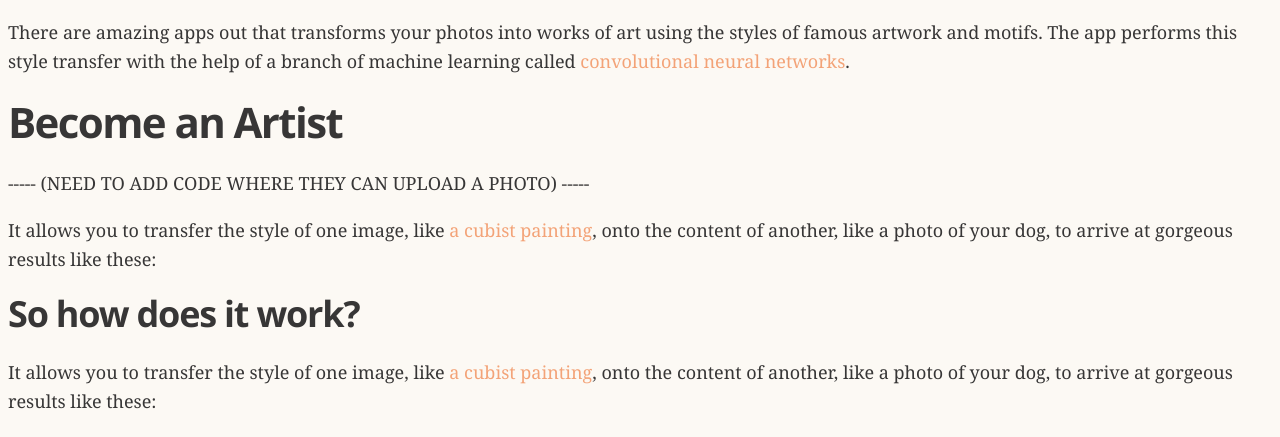
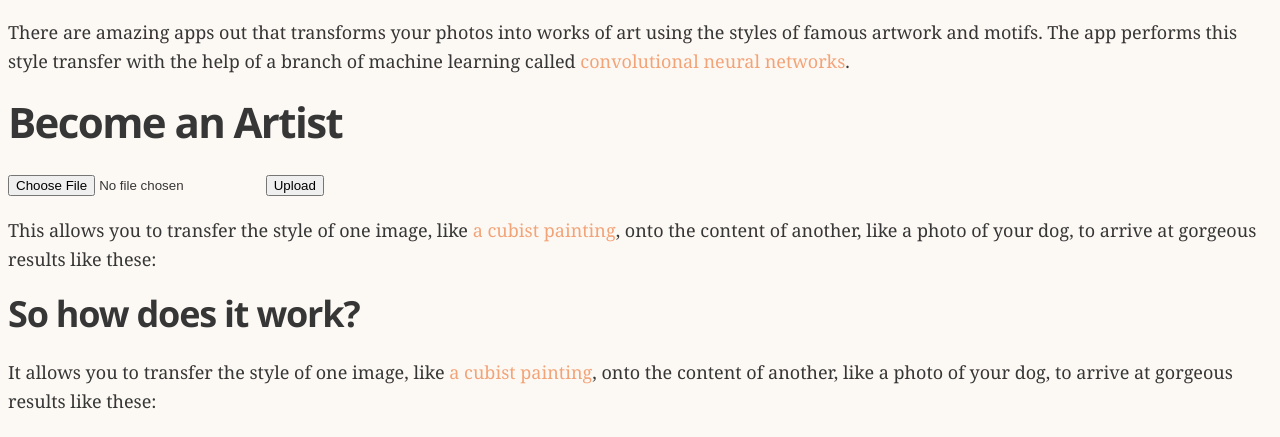
Before and after one commit to skhan4321/style_transfer, a Flask app: page /test in a window 1280 px wide. Shown: the part 193-630 px from the top of the page. Run offline with Flask 2, Linux system fonts and the light colour scheme; some web fonts are replaced.

Commit message:
second commit add upload

```diff
--- a/style_app/templates/index.html
+++ b/style_app/templates/index.html
@@ -48,9 +48,13 @@
     networks</a>.</p>
 
     <h2 id="become-an-artist">Become an Artist</h2>
-    <p>----- (NEED TO ADD CODE WHERE THEY CAN UPLOAD A PHOTO) -----</p>
+    <form action="/" method=post enctype=multipart/form-data>
+      <p><input type=file name=file>
+         <input type=submit value=Upload>
 
-    <p>It allows you to transfer the style of one image, like <a href="https://blantonmuseum.org/2013/09/coming-to-america-collectors-and-spread/">a cubist painting</a>, onto the content of
+    </form>
+
+    <p>This allows you to transfer the style of one image, like <a href="https://blantonmuseum.org/2013/09/coming-to-america-collectors-and-spread/">a cubist painting</a>, onto the content of
     another, like a photo of your dog, to arrive at gorgeous results like these:</p>
 
     <h3 id="so-how-does-it-work">So how does it work?</h3>
```
